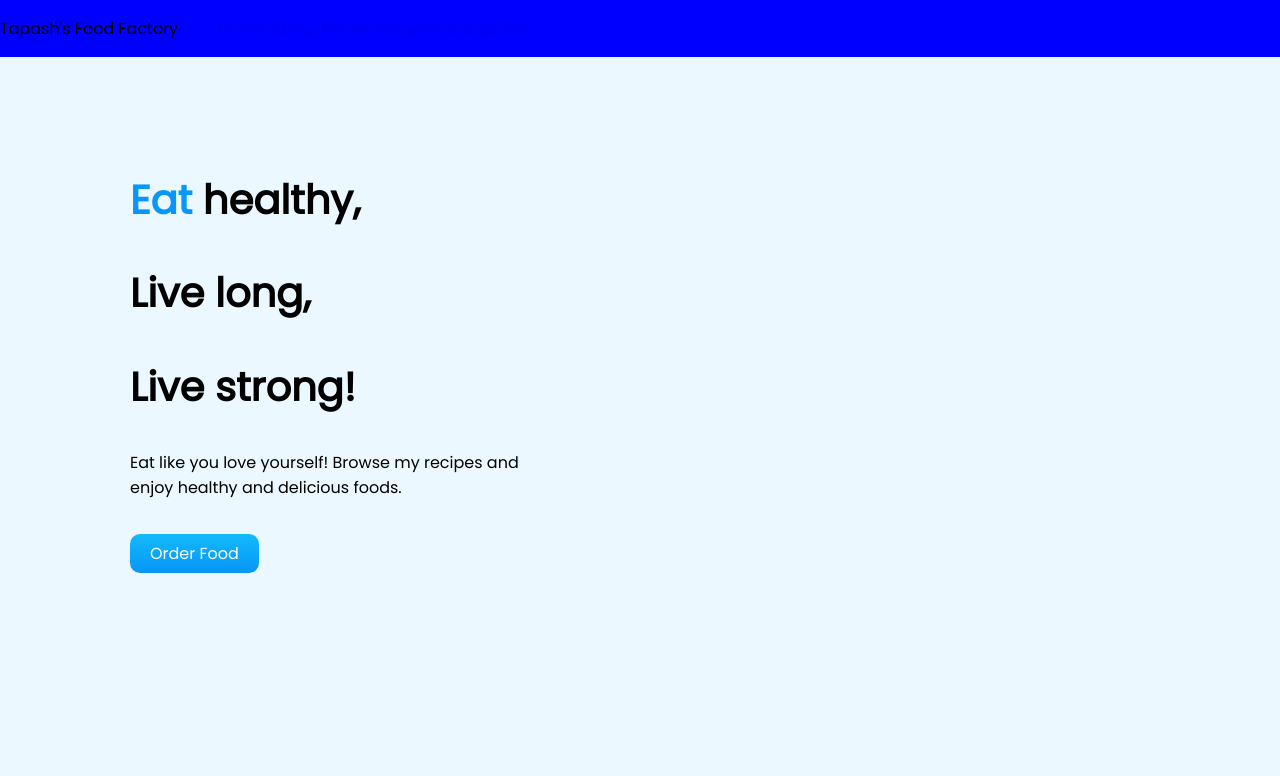
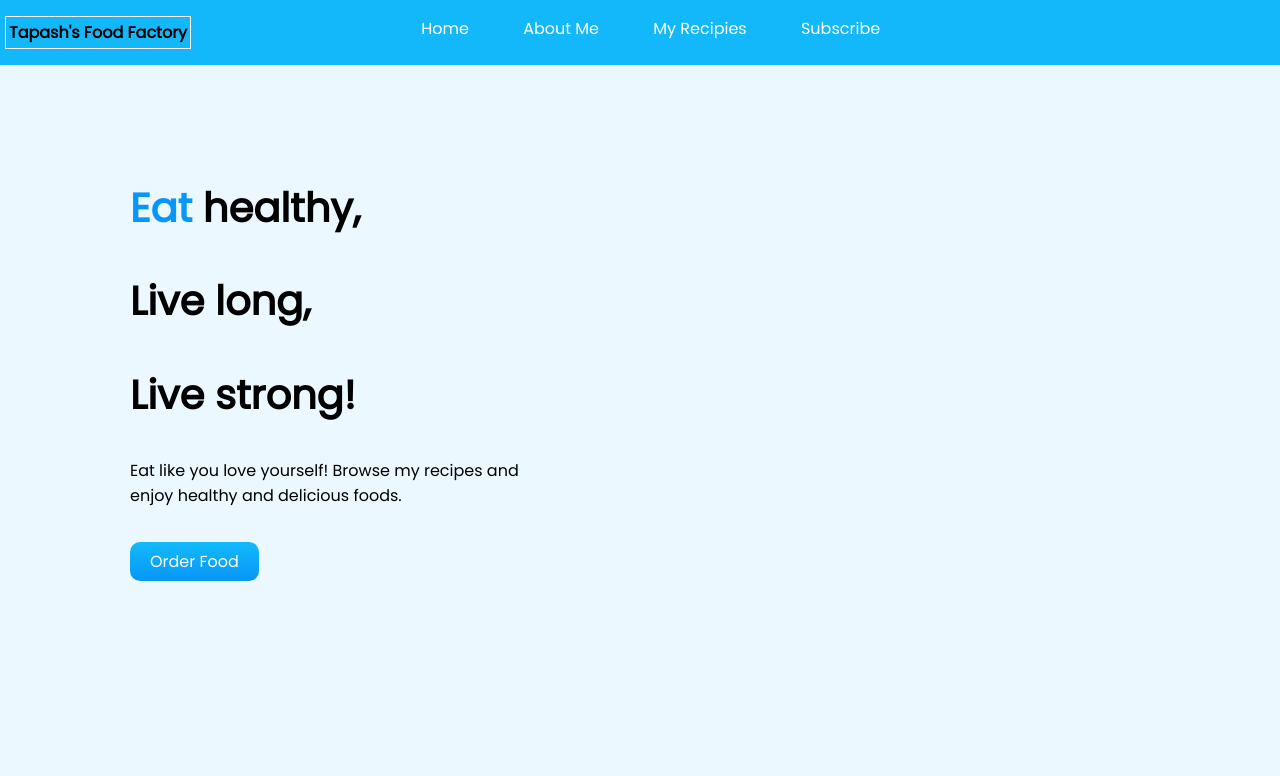
Before and after one commit to tapasnandy/tapash-food-factory, a plain HTML site: page index.html in a window 1280 px wide. Shown: the top 776 px of the page. Drawn offline with Linux system fonts and the light colour scheme.

Commit message:
did some changes

```diff
--- a/index.html
+++ b/index.html
@@ -16,7 +16,7 @@
 <body>
     <section class="navbar ">
         <div class="nav-items">
-            <p>Tapash's Food Factory</p>
+            <p id="nav-logo">Tapash's Food Factory</p>
 
         </div>
         <div>
@@ -106,8 +106,8 @@
     </section>
 
     <section class="footer">
-        <h3> <span class="extra-color">Tapash's </span> Food Factory</h3>
-        <p id="footer-p">Eat healty,Live long,Live strong!</p>
+        <h3 style="color:white; text-align: center;"> <span class="extra-color">Tapash's </span> Food Factory</h3>
+        <p style="color:white; text-align: center;">Eat healty,Live long,Live strong!</p>
     </section>
 </body>
 
--- a/style.css
+++ b/style.css
@@ -5,10 +5,26 @@ body{
 }
 .navbar{
     display: flex;
-    background-color: blue;
+    background-color: #13b8fb;
 }
 li{
     display: inline-block;
+    margin-left: 50px;
+
+}
+ul{
+    padding-left: 180px;
+}
+a{
+    text-decoration: none;
+    color: white;
+
+}
+#nav-logo{
+    margin-left: 5px;
+    font-weight: 700;
+    border: 1px solid white;
+    padding: 3px;
 }
 h2{
     font-size: 40px;
@@ -61,10 +77,8 @@ img{
     height: 200px;
     border-radius: 15px;
 }
-#footer-p, h3{
+h3{
     text-align: center;
-    color: white;
-
 }
 .footer{
     padding-top: 10px;
```
